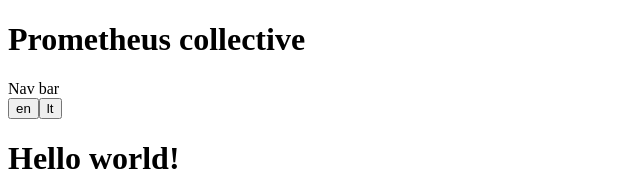
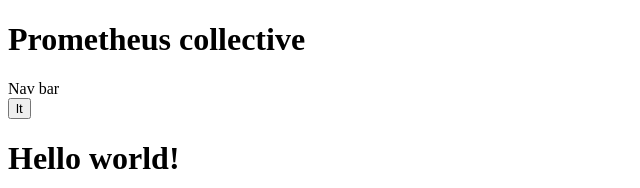
Before and after one commit to lukassta/prometejo-kolektyvas, a Next.js app in the folder prometheus-app/: page /en in a window 1280 px wide. Shown: the top 188 px of the page, without its empty margins (0-640 px from the left). Built offline with nearby package versions, Linux system fonts and the light colour scheme.

Commit message:
feat: Current locale does not show up in locale options

```diff
--- a/prometheus-app/components/LocaleSwitcherButtons.tsx
+++ b/prometheus-app/components/LocaleSwitcherButtons.tsx
@@ -1,15 +1,17 @@
 "use client";
 
 import { useParams } from "next/navigation";
-import { ChangeEvent, ReactNode, useTransition } from "react";
+import { useTransition } from "react";
 import { useRouter, usePathname } from "../navigation";
 import { locales } from "../navigation";
+import { useLocale } from "next-intl";
 
 export default function LocaleSwitcherSelect() {
   const router = useRouter();
   const [isPending, startTransition] = useTransition();
   const pathname = usePathname();
   const params = useParams();
+  const locale = useLocale();
 
   function changeLocale(nextLocale: string) {
     startTransition(() => {
@@ -26,6 +28,7 @@ export default function LocaleSwitcherSelect() {
   return (
     <label>
       {locales.map((cur) => (
+        cur != locale &&
         <button onClick={() => changeLocale(cur)} disabled={isPending}>{cur}</button>
       ))}
     </label>
```
